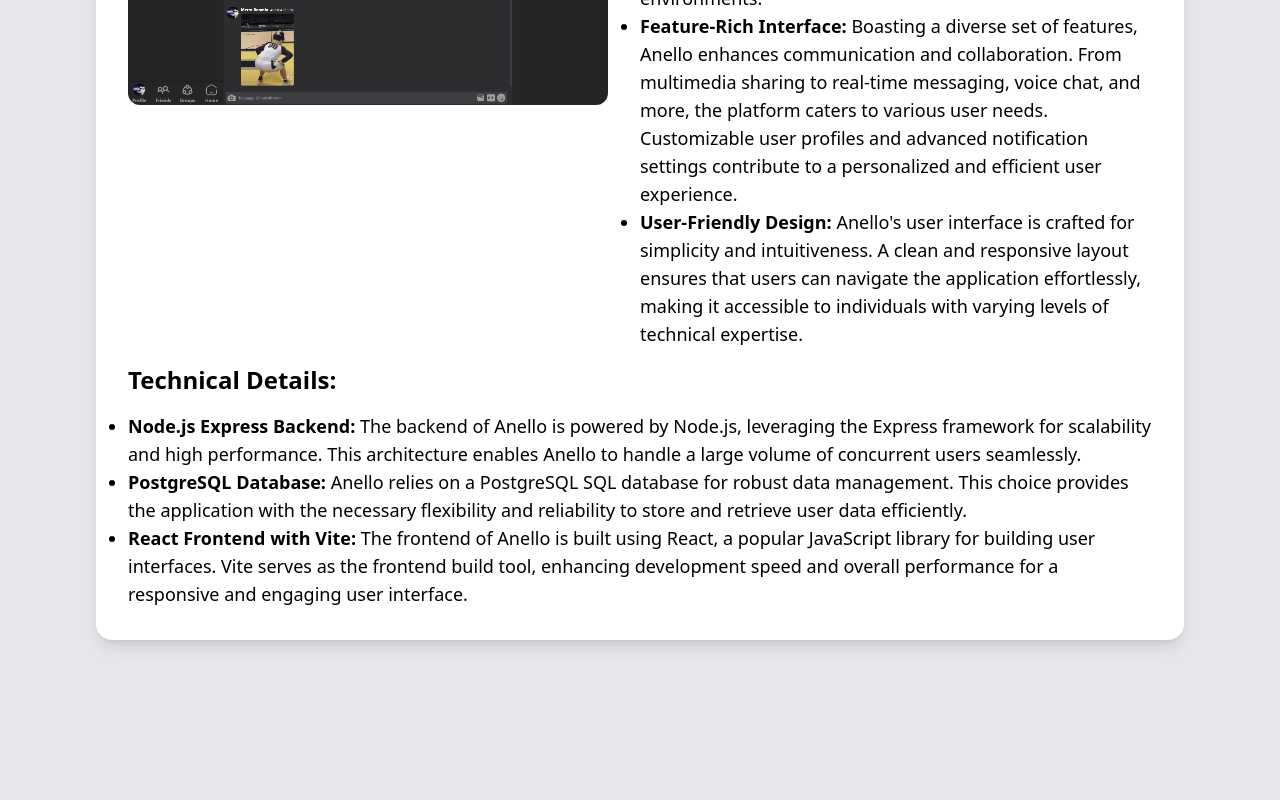
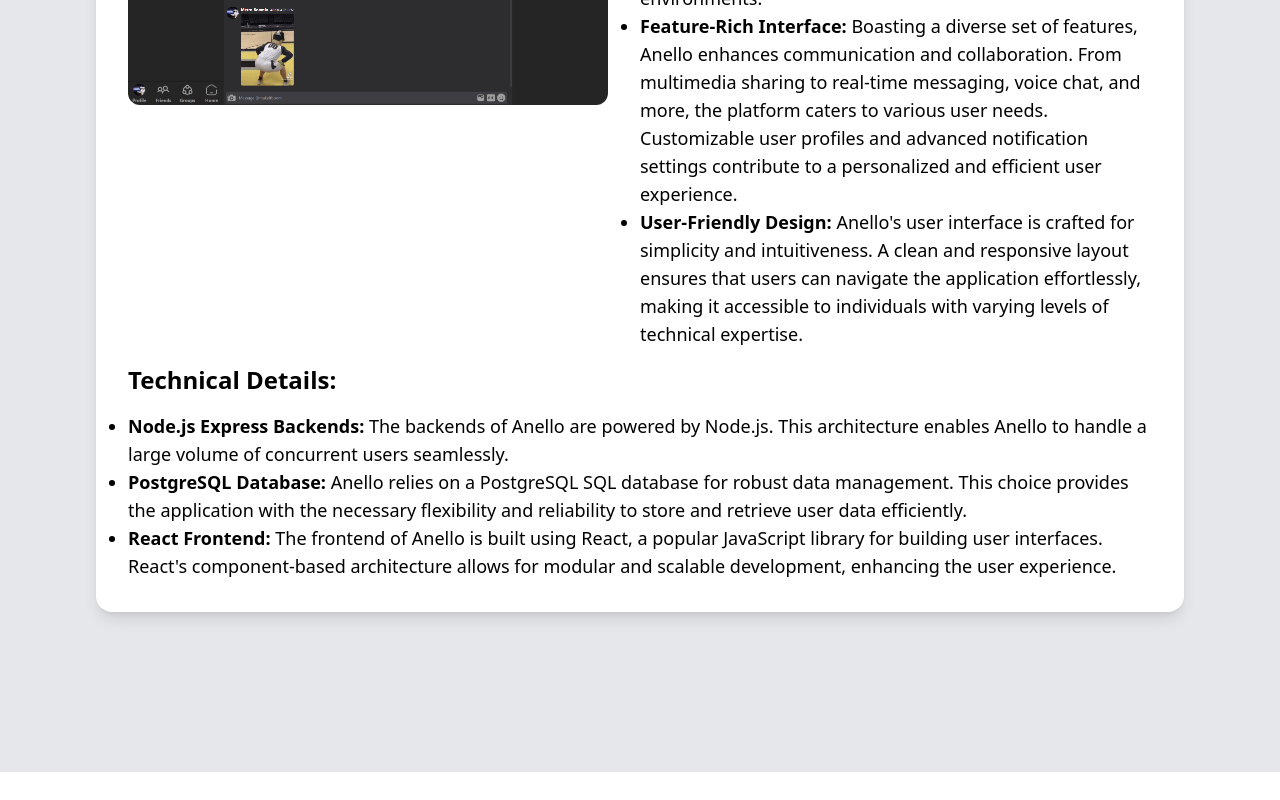
Before and after one commit to stichmc/portfolio, a React (Vite) app: page /projects/anello in a window 1280 px wide. Shown: the part 896-1696 px from the top of the page. After the commit the page ends 1668 px from the top, so only its background shows below. Built offline with nearby package versions, Linux system fonts and the light colour scheme.

Commit message:
description changes

```diff
--- a/src/pages/projects/Anello.tsx
+++ b/src/pages/projects/Anello.tsx
@@ -71,9 +71,8 @@
                 <h1 className="text-2xl font-bold mb-4">Technical Details:</h1>
                 <ul className="list-disc">
                   <li className="text-sm sm:text-lg">
-                    <strong>Node.js Express Backend:</strong> The backend of Anello is powered by Node.js, leveraging
-                    the Express framework for scalability and high performance. This architecture enables Anello to
-                    handle a large volume of concurrent users seamlessly.
+                    <strong>Node.js Express Backends:</strong> The backends of Anello are powered by Node.js. This
+                    architecture enables Anello to handle a large volume of concurrent users seamlessly.
                   </li>
                   <li className="text-sm sm:text-lg">
                     <strong>PostgreSQL Database:</strong> Anello relies on a PostgreSQL SQL database for robust data
@@ -81,9 +80,9 @@
                     store and retrieve user data efficiently.
                   </li>
                   <li className="text-sm sm:text-lg">
-                    <strong>React Frontend with Vite:</strong> The frontend of Anello is built using React, a popular
-                    JavaScript library for building user interfaces. Vite serves as the frontend build tool, enhancing
-                    development speed and overall performance for a responsive and engaging user interface.
+                    <strong>React Frontend:</strong> The frontend of Anello is built using React, a popular JavaScript
+                    library for building user interfaces. React's component-based architecture allows for modular and
+                    scalable development, enhancing the user experience.
                   </li>
                 </ul>
               </div>
```
